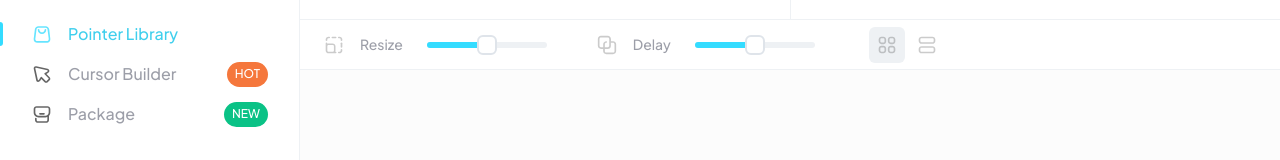
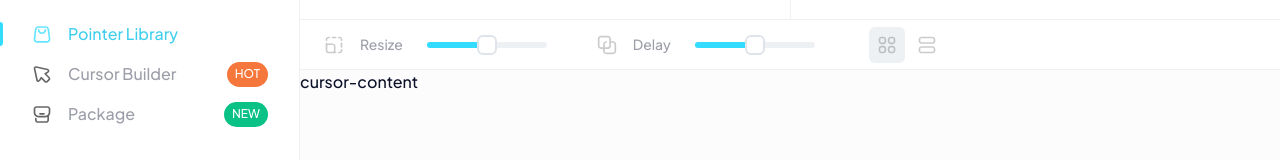
Before and after one commit to fuzionix/Curzr, a Vue app: page / in a window 1280 px wide. Shown: the part 130-290 px from the top of the page. Built offline with nearby package versions, Linux system fonts and the light colour scheme.

Commit message:
create cursor content section

```diff
--- /dev/null
+++ b/src/components/cursor-content.vue
@@ -0,0 +1,24 @@
+<template>
+  <div id="cursor-content" class="cursor-content">
+    cursor-content
+  </div>
+</template>
+
+<script>
+  export default {
+    name: 'range-bar',
+    components: {
+
+    },
+    data() {
+      return {
+
+      }
+    }
+  }
+</script>
+
+<style lang="scss">
+@import '../style/main.scss';
+
+</style>
--- a/src/components/elements/range-bar.vue
+++ b/src/components/elements/range-bar.vue
@@ -7,7 +7,8 @@
       :max="minmax[1]"
       v-model="sliderValue"
       ref="slider"
-      @input="changeWidth(); emitValue($event)">
+      @input="changeWidth(); emitValue($event)"
+    >
   </div>
 </template>
 
--- a/src/views/curzr-mainboard.vue
+++ b/src/views/curzr-mainboard.vue
@@ -9,6 +9,7 @@
         @changeRangeValue="changeRangeValue"
       >
       </adjustment-bar>
+      <cursor-content></cursor-content>
     </section>
   </section>
 </template>
@@ -18,6 +19,7 @@
   import navigation from '@/components/navigation.vue'
   import searchbar from '@/components/search-bar.vue'
   import adjustmentbar from '@/components/adjustment-bar.vue'
+  import cursorContent from '@/components/cursor-content.vue'
 
   export default {
     name: 'main-board',
@@ -25,7 +27,8 @@
       'side-menu': sidemenu,
       'navigation-bar': navigation,
       'search-bar': searchbar,
-      'adjustment-bar': adjustmentbar
+      'adjustment-bar': adjustmentbar,
+      'cursor-content': cursorContent
     },
     data() {
       return {
```
